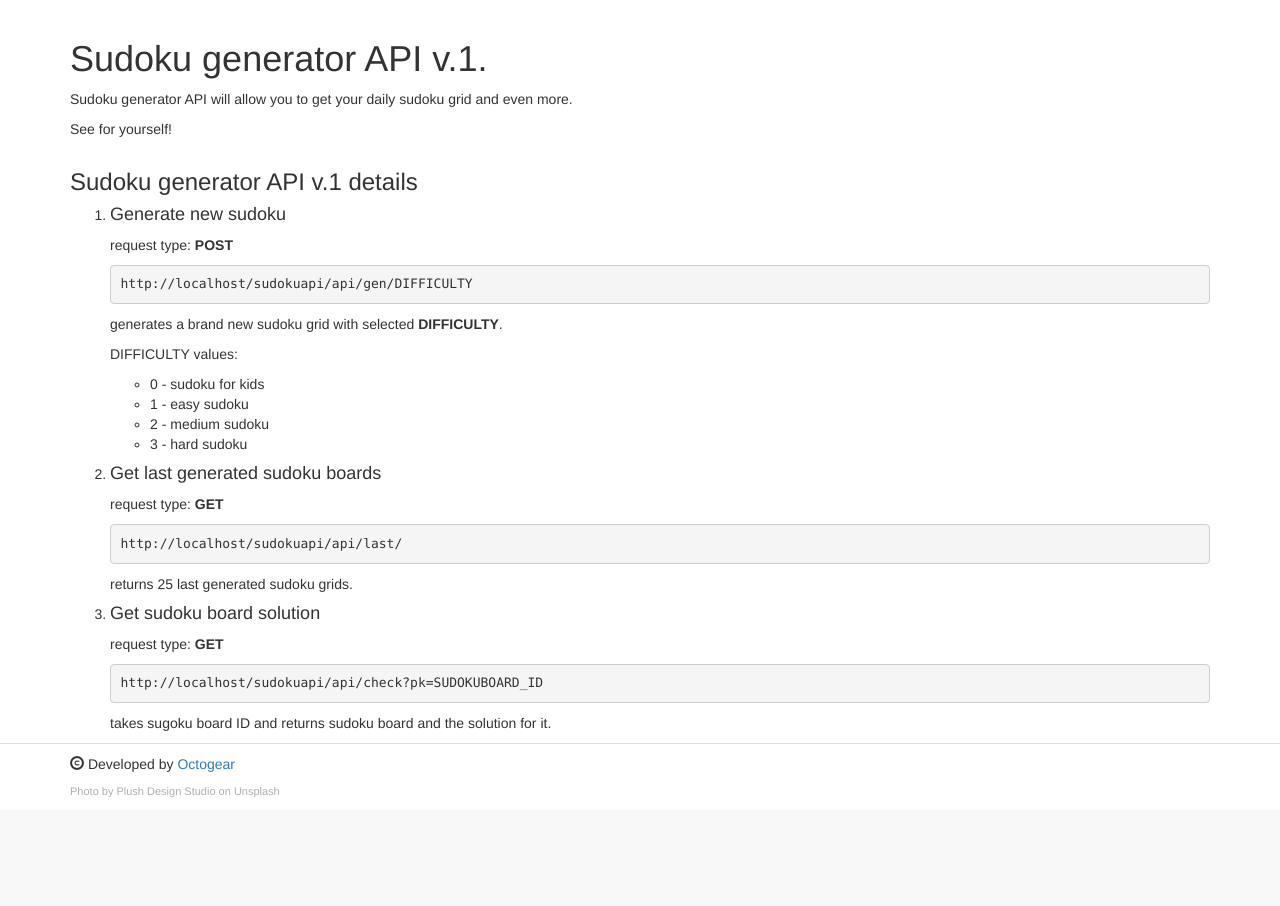
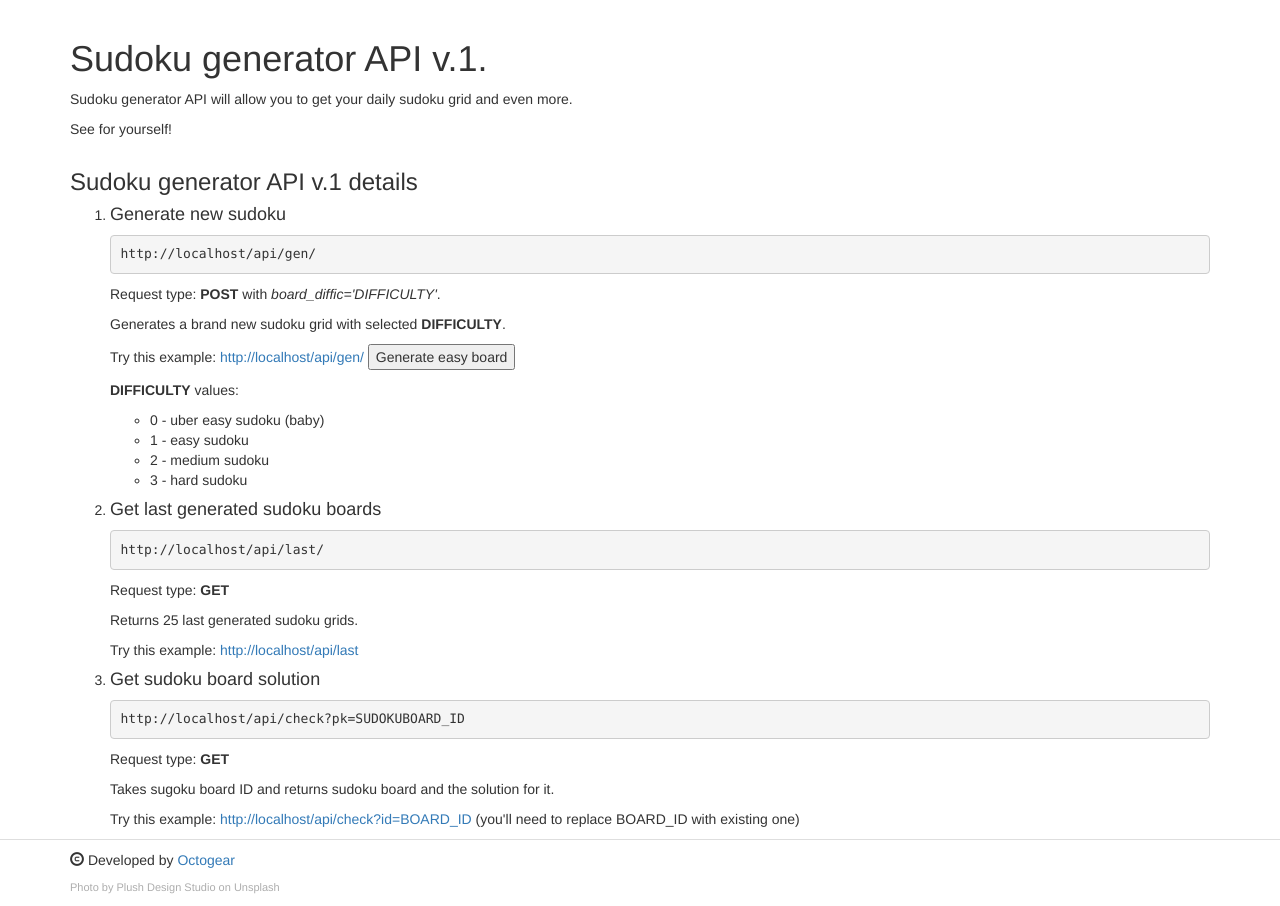
Before and after one commit to Octogear/sudoku, a Django app: page /sudokuapi/ in a window 1280 px wide. Shown: the part 51-957 px from the top of the page. Before the commit the page ends 848 px from the top, so only its background shows below. Run offline with Django 3.2, Linux system fonts and the light colour scheme; some libraries are stand-ins or nearby versions.

Commit message:
fix api doc page, change spaces to zeros in generated board

```diff
--- a/api/v1/script_sudoku.py
+++ b/api/v1/script_sudoku.py
@@ -30,8 +30,8 @@ def _remove_numbers(field_l, n):
             break
         line_n = random.randint(0, 8)
         position_n = random.randint(0, 8)
-        if field_l[line_n][position_n] != ' ':
-            field_l[line_n][position_n] = ' '
+        if field_l[line_n][position_n] != 0:
+            field_l[line_n][position_n] = 0
             n -= 1
 
 
--- a/sudoku_app/views.py
+++ b/sudoku_app/views.py
@@ -53,7 +53,7 @@ class ApiView(TemplateView):
             request,
             self.template_name, {
                 'page_title': self.page_title,
-                'base_url': "{0}://{1}{2}".format(request.scheme, request.get_host(), request.path),
+                'base_url': "{0}://{1}/".format(request.scheme, request.get_host(), request.path),
             }
         )
 
@@ -71,7 +71,7 @@ class LastBoardsView(TemplateView):
             self.template_name, {
                 'page_title': self.page_title,
                 'last_boards': q,
-                'base_url': "{0}://{1}{2}".format(request.scheme, request.get_host(), request.path),
+                'base_url': "{0}://{1}/".format(request.scheme, request.get_host(), request.path),
             }
         )
 
--- a/templates/sudokuapi.html
+++ b/templates/sudokuapi.html
@@ -16,14 +16,22 @@
                 <li>
                     <h4>Generate new sudoku</h4>
                     <p>
-                        request type: <b>POST</b>
-                        <pre>{{base_url}}api/gen/DIFFICULTY</pre>
-                        generates a brand new sudoku grid with selected <b>DIFFICULTY</b>.
+                        <pre>{{base_url}}api/gen/</pre>
+                        Request type: <b>POST</b> with <i class="pre">board_diffic='DIFFICULTY'</i>.
+                    </p>
+                    <p class="api_description">Generates a brand new sudoku grid with selected <b>DIFFICULTY</b>.</p>
+                    <p>
+                        <form action="{{base_url}}api/gen/" method="POST">
+                            Try this example: <a href="#">{{base_url}}api/gen/ </a>
+                            {%csrf_token%}
+                            <input type="hidden" name="board_diffic" value="0">
+                            <input type="submit" value="Generate easy board">
+                        </form>
                     </p>
                     <p>
-                        DIFFICULTY values:
+                        <b>DIFFICULTY</b> values:
                         <ul>
-                            <li>0 - sudoku for kids</li>
+                            <li>0 - uber easy sudoku (baby)</li>
                             <li>1 - easy sudoku</li>
                             <li>2 - medium sudoku</li>
                             <li>3 - hard sudoku</li>
@@ -33,18 +41,20 @@
                 <li>
                     <h4>Get last generated sudoku boards</h4>
                     <p>
-                        request type: <b>GET</b>
                         <pre>{{base_url}}api/last/</pre>
-                        returns 25 last generated sudoku grids.
+                        Request type: <b>GET</b>
                     </p>
+                    <p class="api_description">Returns 25 last generated sudoku grids.</p>
+                    <p>Try this example: <a href="{{base_url}}api/last">{{base_url}}api/last</a></p>
                 </li>
                 <li>
                     <h4>Get sudoku board solution</h4>
                     <p>
-                        request type: <b>GET</b>
                         <pre>{{base_url}}api/check?pk=SUDOKUBOARD_ID</pre>
-                        takes sugoku board ID and returns sudoku board and the solution for it.
+                        Request type: <b>GET</b>
                     </p>
+                    <p class="api_description">Takes sugoku board ID and returns sudoku board and the solution for it.</p>
+                    <p>Try this example: <a href="{{base_url}}api/check?id=11">{{base_url}}api/check?id=BOARD_ID</a> (you'll need to replace BOARD_ID with existing one)</p>
                 </li>
             </ol>
         </div>
```
